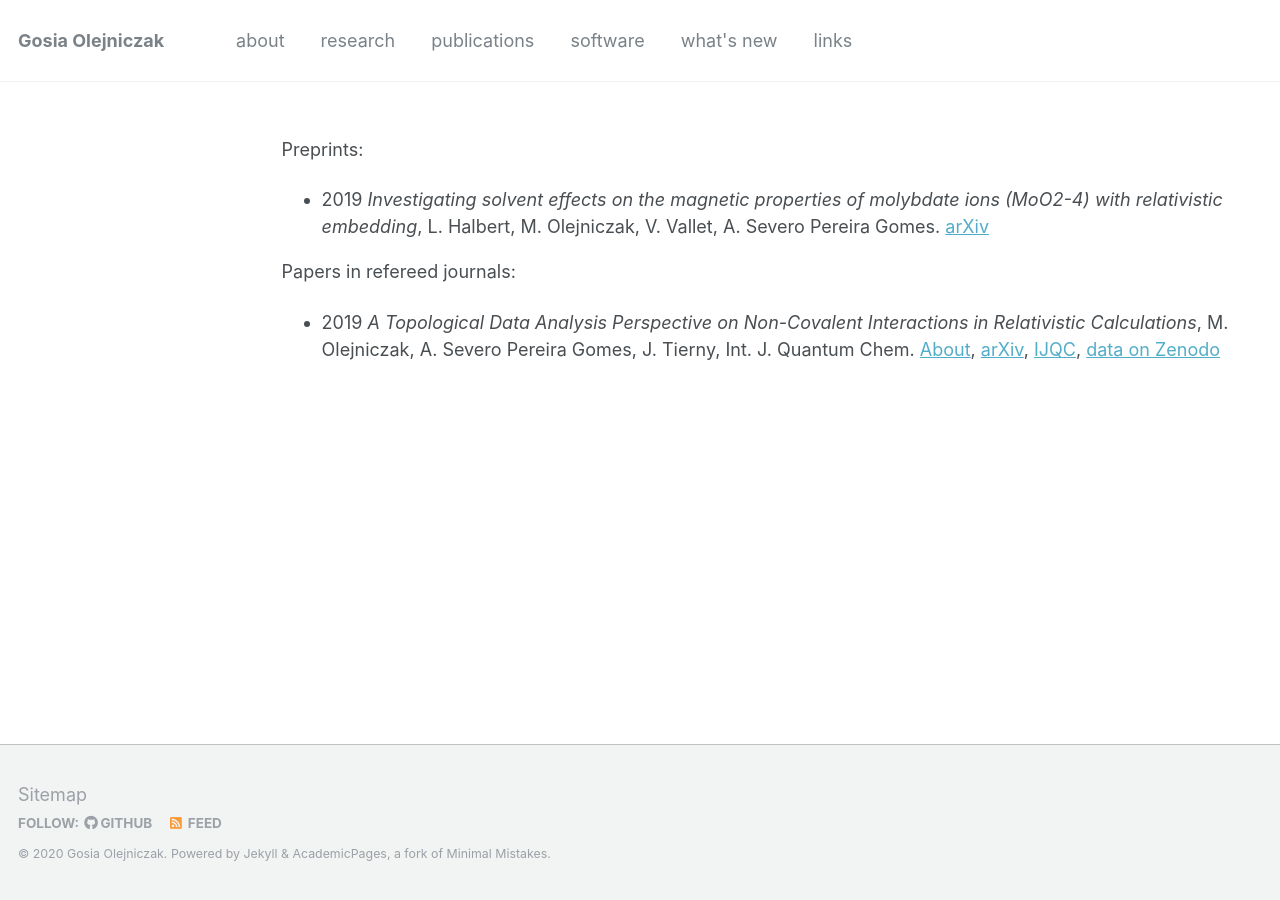
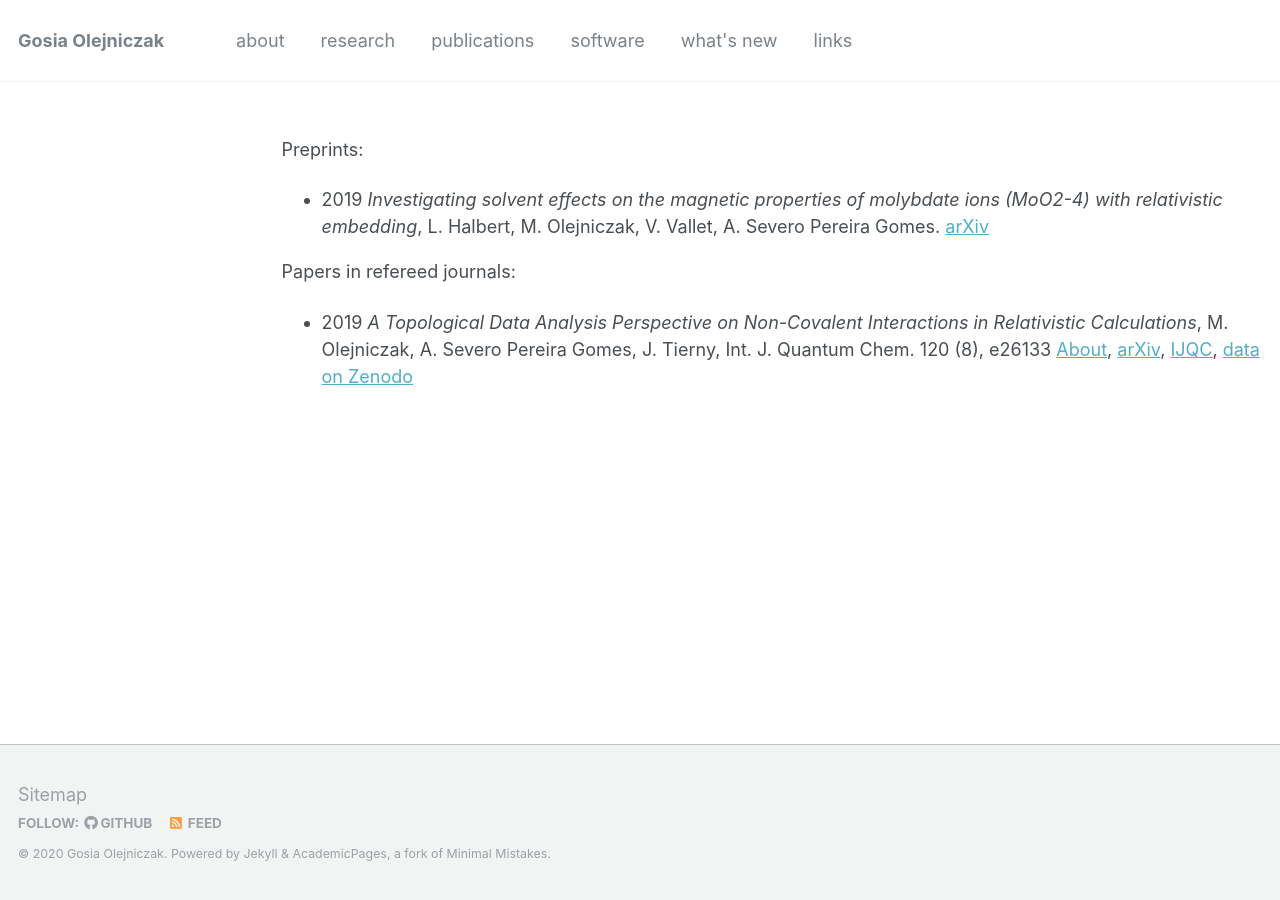
Before and after one commit to gosiao/gosiao.github.com, a Jekyll site: the page built from _pages/publications.md, in a window 1280 px wide. Built offline with Jekyll 4.4.1, drawn with Linux system fonts in a browser that asks for light colours.

Commit message:
update vol and page in a recent paper

```diff
--- a/_pages/publications.md
+++ b/_pages/publications.md
@@ -12,7 +12,7 @@
 
 Papers in refereed journals:
 
-* 2019 *A Topological Data Analysis Perspective on Non-Covalent Interactions in Relativistic Calculations*, M. Olejniczak, A. Severo Pereira Gomes, J. Tierny, Int. J. Quantum Chem. [About](../research/published/tda_rho_ijqc2019), [arXiv](https://arxiv.org/abs/1908.00911), [IJQC](https://onlinelibrary.wiley.com/doi/10.1002/qua.26133),  [data on Zenodo](https://zenodo.org/record/3358788#.XhIEz9-E45k)
+* 2019 *A Topological Data Analysis Perspective on Non-Covalent Interactions in Relativistic Calculations*, M. Olejniczak, A. Severo Pereira Gomes, J. Tierny, Int. J. Quantum Chem. 120 (8), e26133 [About](../research/published/tda_rho_ijqc2019), [arXiv](https://arxiv.org/abs/1908.00911), [IJQC](https://onlinelibrary.wiley.com/doi/10.1002/qua.26133),  [data on Zenodo](https://zenodo.org/record/3358788#.XhIEz9-E45k)
 
 
 
```
